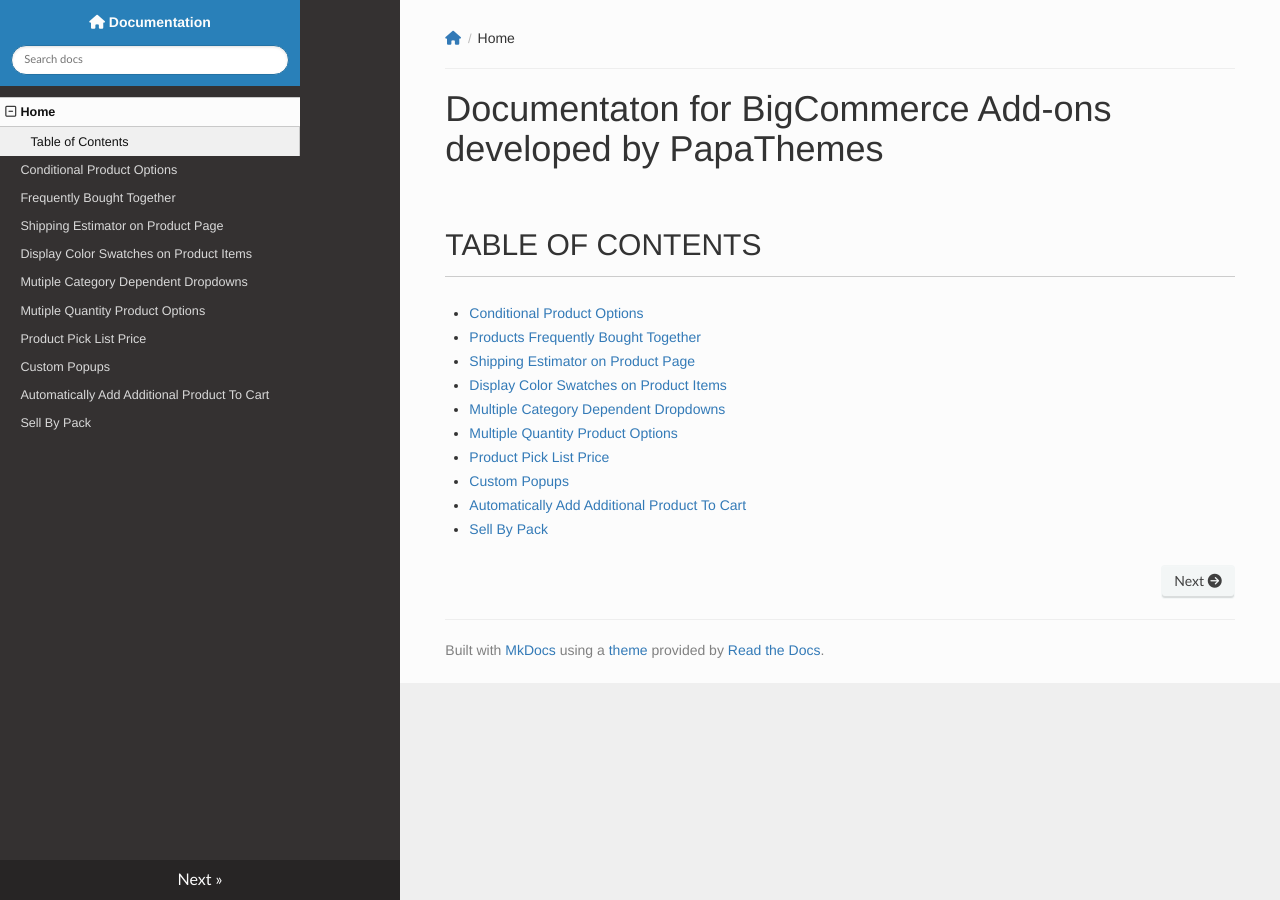
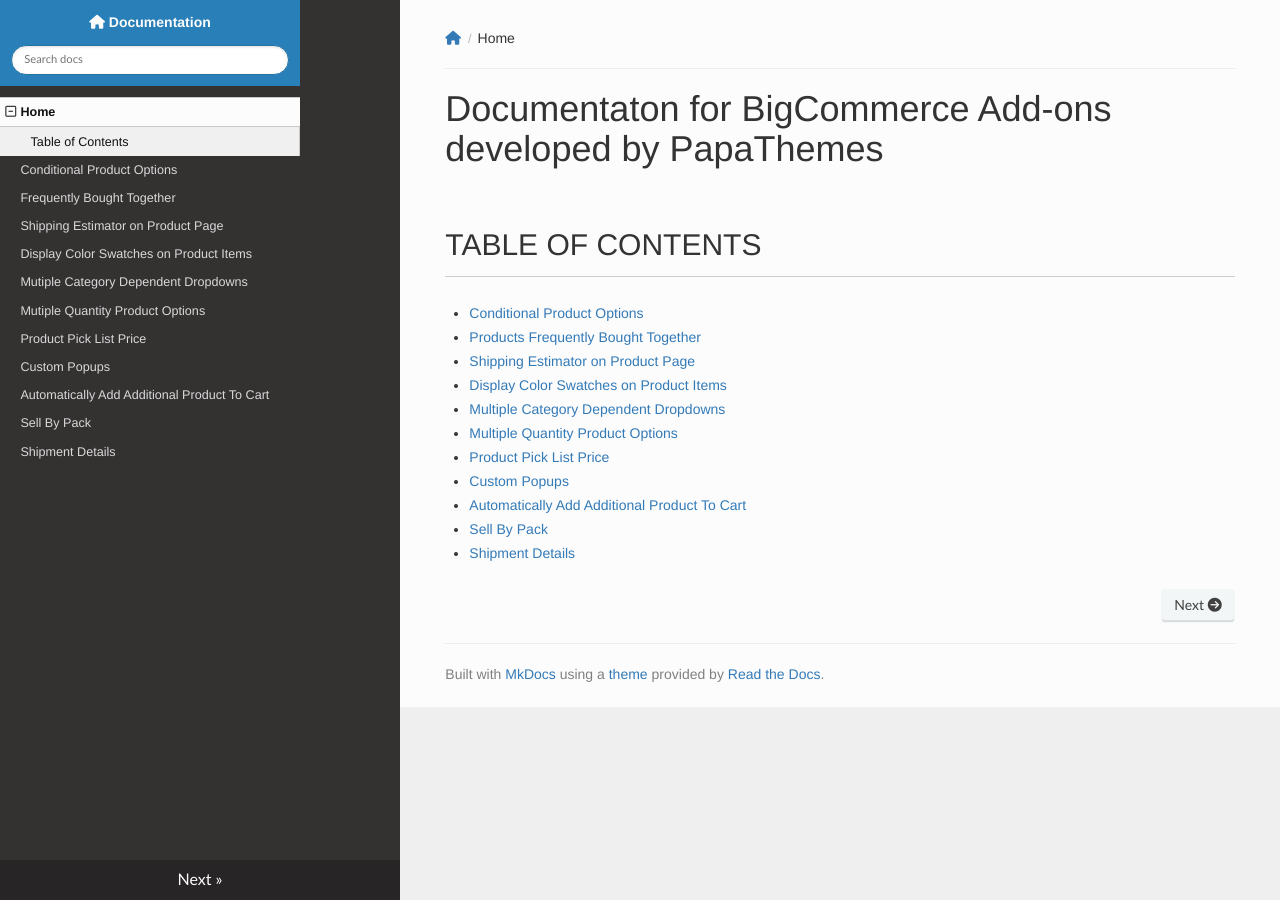
Before and after one commit to tvlgiao/bc-addons-docs, an MkDocs documentation site: the page built from docs/index.md, in a window 1280 px wide. Built offline with MkDocs 1.6.1, drawn with Linux system fonts in a browser that asks for light colours; nearby versions of some CDN libraries.

Commit message:
Shipment Details

```diff
--- a/docs/index.md
+++ b/docs/index.md
@@ -12,3 +12,4 @@
 - [Custom Popups](popups.md)
 - [Automatically Add Additional Product To Cart](add-product-to-cart-automatically.md)
 - [Sell By Pack](sell-by-pack.md)
+- [Shipment Details](shipment-details.md)
--- a/mkdocs.yml
+++ b/mkdocs.yml
@@ -11,6 +11,7 @@
 - Custom Popups: popups.md
 - Automatically Add Additional Product To Cart: add-product-to-cart-automatically.md
 - Sell By Pack: sell-by-pack.md
+- Shipment Details: shipment-details.md
 theme: readthedocs
 use_directory_urls: false
 
```
